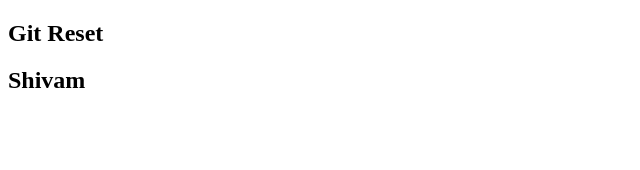
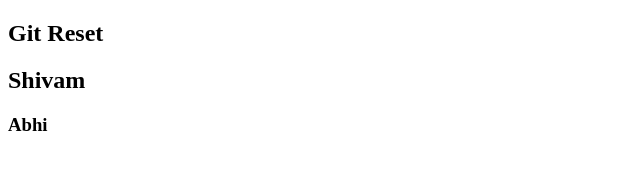
Before and after one commit to abhi2330/Git-Reset, a plain HTML site: page index.html in a window 1280 px wide. Shown: the full height of the page, 0-640 px from the left. Drawn offline with Linux system fonts and the light colour scheme.

Commit message:
Abhi Change

```diff
--- a/index.html
+++ b/index.html
@@ -8,5 +8,6 @@
 <body>
     <h2>Git Reset</h2>
     <h2>Shivam</h2>
+    <h3>Abhi</h3>
 </body>
 </html>
```
